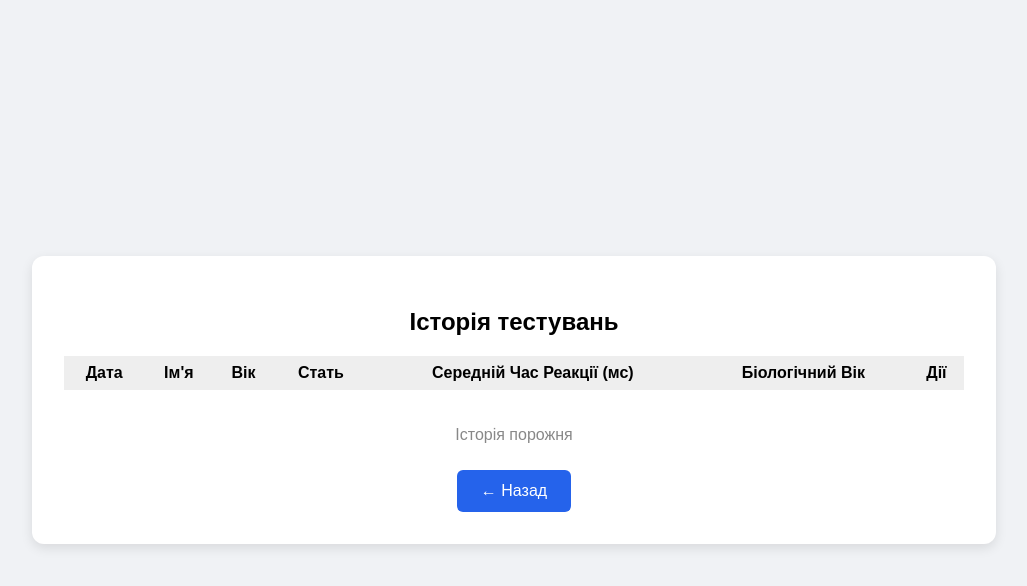
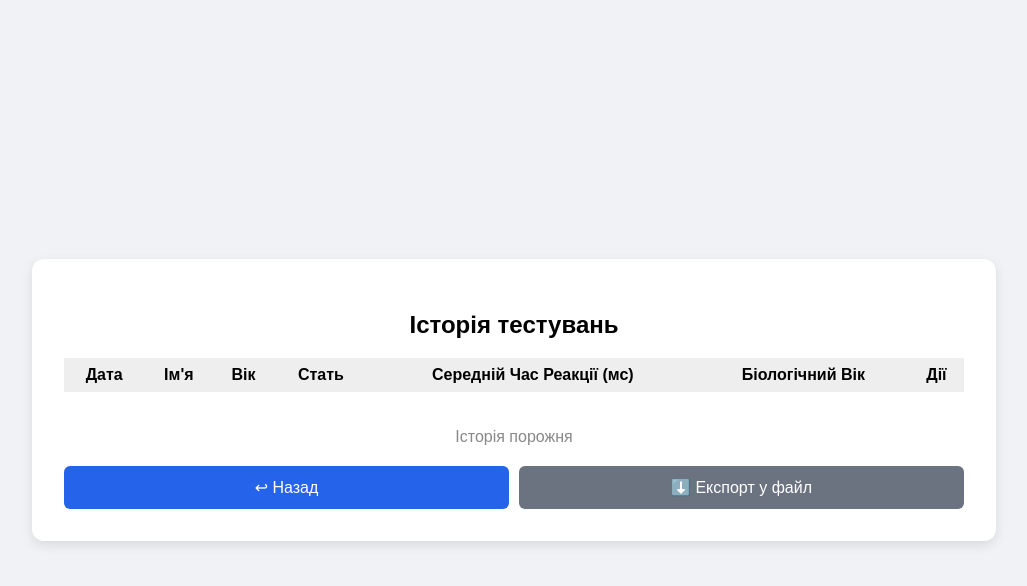
Before and after one commit to ksen0byte/bio-age-test, a website: page index.html in a window 1280 px wide. Both pictures are taken after a click on the button "📜 Історія". Shown: the whole page, without its empty margins (126-1153 px from the left). Drawn offline with nearby package versions, Linux system fonts and the light colour scheme.

Commit message:
Add data export feature: implement JSON file export for test history and update UI with export button.

```diff
--- a/app.js
+++ b/app.js
@@ -194,5 +194,36 @@ export default function reactionApp() {
                 this.restart();
             }
         },
+
+        async exportData() {
+            // 1. Отримуємо всі дані з БД
+            const data = await db.getAll();
+
+            if (!data || data.length === 0) {
+                alert("Немає даних для експорту.");
+                return;
+            }
+
+            // 2. Перетворюємо в красивий JSON рядок
+            const jsonString = JSON.stringify(data, null, 2);
+
+            // 3. Створюємо "віртуальний файл" (Blob)
+            const blob = new Blob([jsonString], { type: "application/json" });
+
+            // 4. Створюємо посилання для скачування
+            const url = URL.createObjectURL(blob);
+            const a = document.createElement('a');
+
+            // Генеруємо ім'я файлу з датою: "reaction_dump_2023-10-27.json"
+            const dateStr = new Date().toISOString().split('T').join('-');
+            a.href = url;
+            a.download = `reaction_dump_${dateStr}.json`;
+
+            // 5. Клікаємо програмно і прибираємо сміття
+            document.body.appendChild(a);
+            a.click();
+            document.body.removeChild(a);
+            URL.revokeObjectURL(url);
+        },
     };
 }
--- a/index.html
+++ b/index.html
@@ -160,7 +160,10 @@
 
         <p x-show="history.length === 0" style="text-align: center; color: #888;">Історія порожня</p>
 
-        <button @click="goHome" class="btn">← Назад</button>
+        <div class="form-actions" style="margin-top: 20px;">
+            <button @click="goHome" class="btn">↩ Назад</button>
+            <button @click="exportData" class="btn btn-secondary">⬇️ Експорт у файл</button>
+        </div>
     </section>
 
 </div>
```
